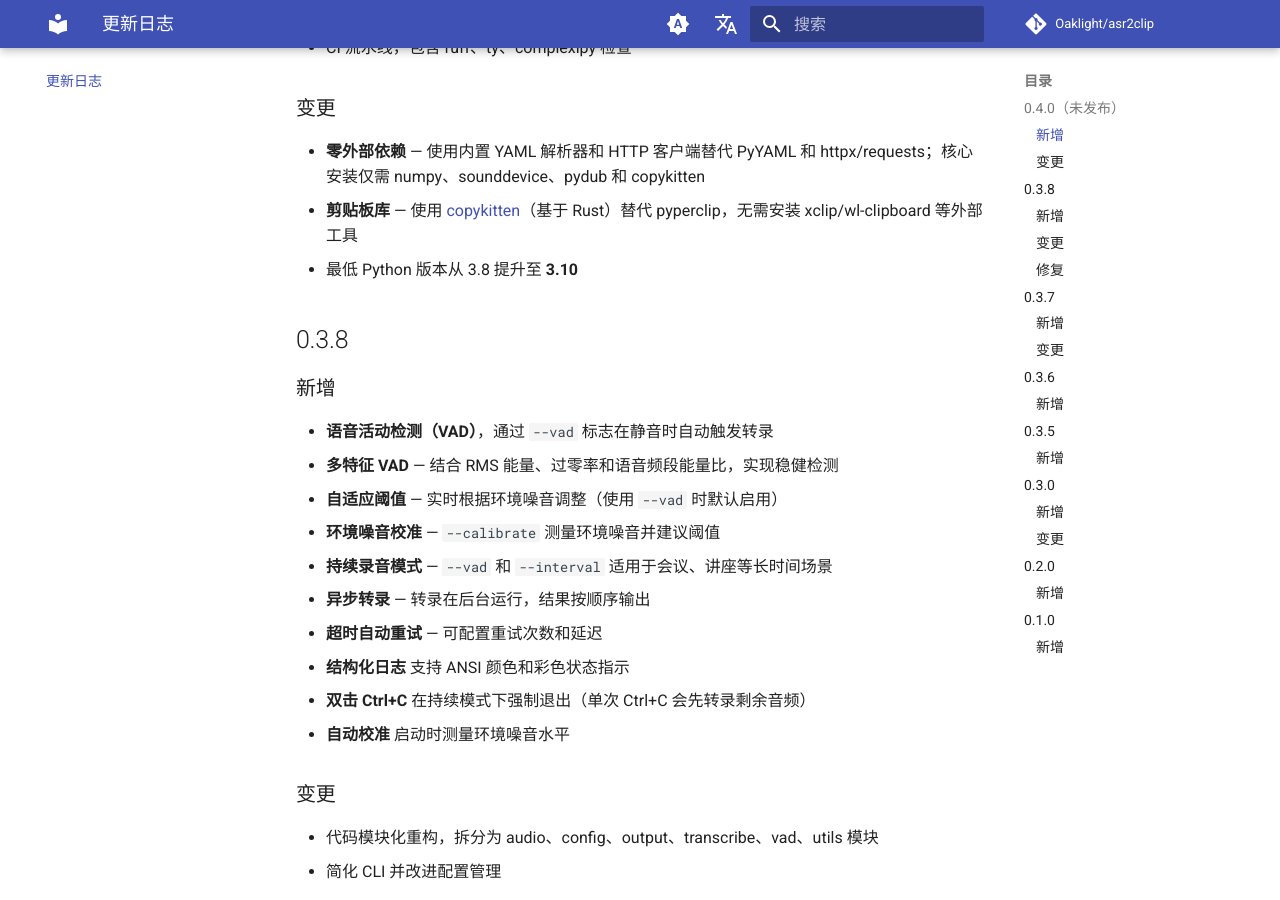
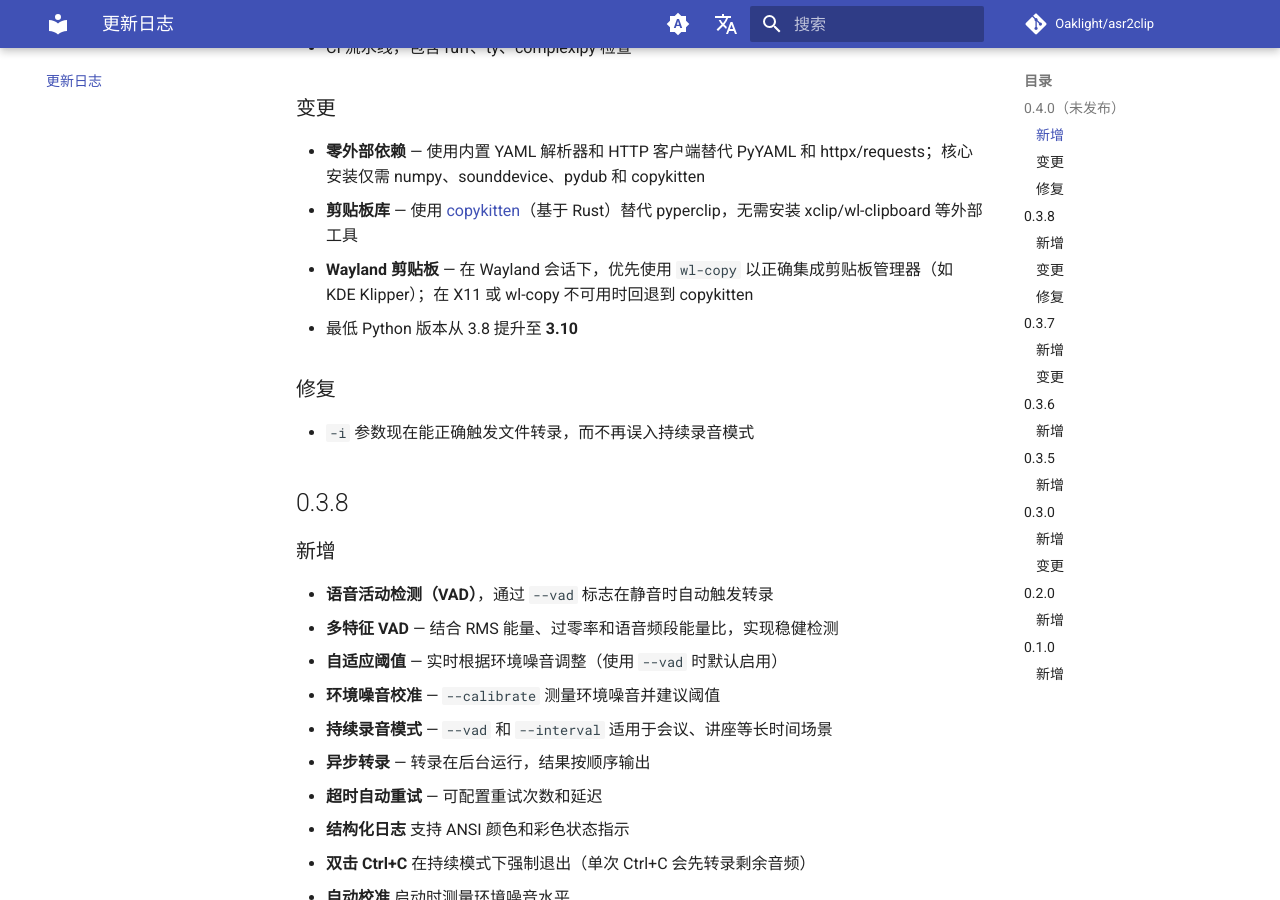
Before and after one commit to Oaklight/asr2clip, an MkDocs documentation site: the page built from docs/changelog.md, in a window 1280 px wide and 900 px high, scrolled down 752 px. Built offline with MkDocs 1.6.1 and Material for MkDocs 9.7.7, drawn with Linux system fonts in a browser that asks for light colours; comment, search, counter and statistics services are not loaded.

Commit message:
docs: 更新更新日志和安装指南，添加 Wayland 剪贴板和 -i 修复说明

```diff
--- a/docs/changelog.md
+++ b/docs/changelog.md
@@ -20,7 +20,12 @@ asr2clip 的所有重要变更均记录在此。
 
 - **零外部依赖** — 使用内置 YAML 解析器和 HTTP 客户端替代 PyYAML 和 httpx/requests；核心安装仅需 numpy、sounddevice、pydub 和 copykitten
 - **剪贴板库** — 使用 [copykitten](https://github.com/koenvervloesem/copykitten)（基于 Rust）替代 pyperclip，无需安装 xclip/wl-clipboard 等外部工具
+- **Wayland 剪贴板** — 在 Wayland 会话下，优先使用 `wl-copy` 以正确集成剪贴板管理器（如 KDE Klipper）；在 X11 或 wl-copy 不可用时回退到 copykitten
 - 最低 Python 版本从 3.8 提升至 **3.10**
+
+### 修复
+
+- `-i` 参数现在能正确触发文件转录，而不再误入持续录音模式
 
 ## 0.3.8
 
```
Also changed, not shown: docs/getting-started/installation.md (+1 -1 lines).
